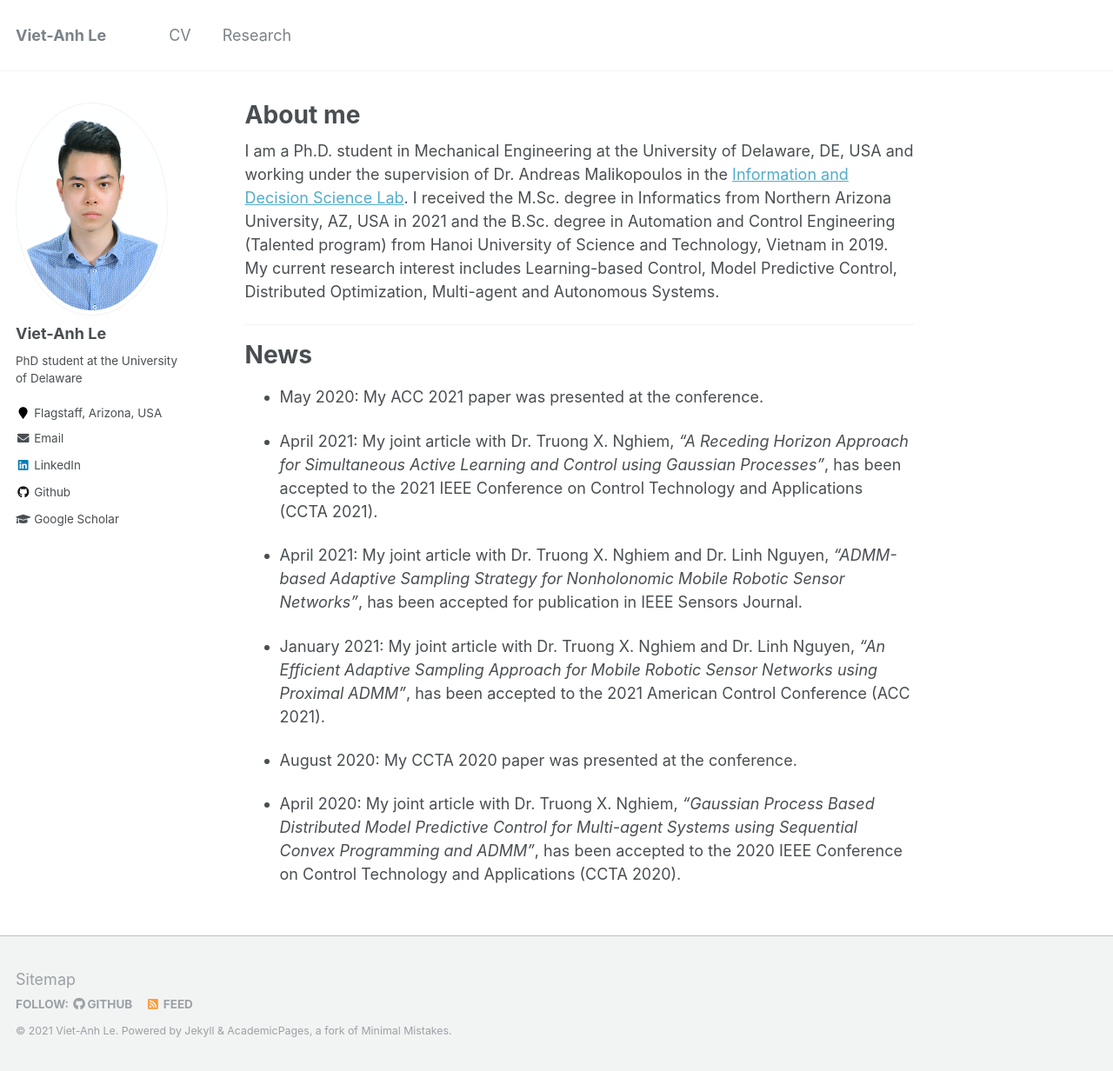
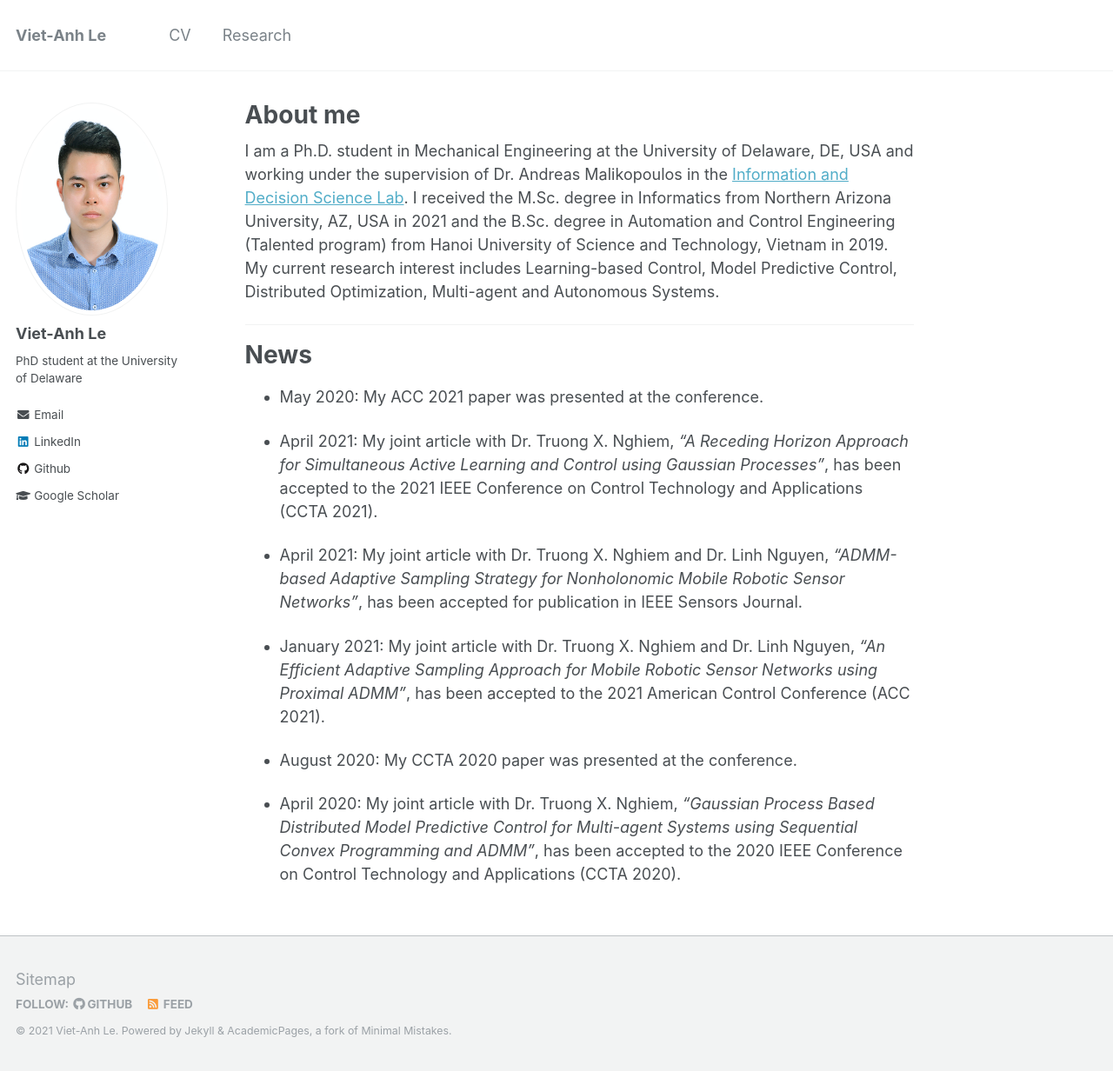
Before and after one commit to vietanhle0101/vietanhle0101.github.io, a Jekyll site: the page built from _pages/about.md, in a window 1280 px wide and 1232 px high. Shown: the whole window at 87% size. Built offline with Jekyll 4.4.1, drawn with Linux system fonts in a browser that asks for light colours.

Commit message:
update profile

```diff
--- a/_config.yml
+++ b/_config.yml
@@ -83,7 +83,7 @@ author:
   name             : "Viet-Anh Le"
   avatar           : "profile2.png"
   bio              : "PhD student at the University of Delaware"
-  location         : "Flagstaff, Arizona, USA"
+  location         : # "Flagstaff, Arizona, USA"
   employer         :
   pubmed           :
   googlescholar    : "https://scholar.google.com/citations?user=2-UnE-MAAAAJ&hl=en&authuser=1&oi=ao"
```
Also changed, not shown: 1 other file.
